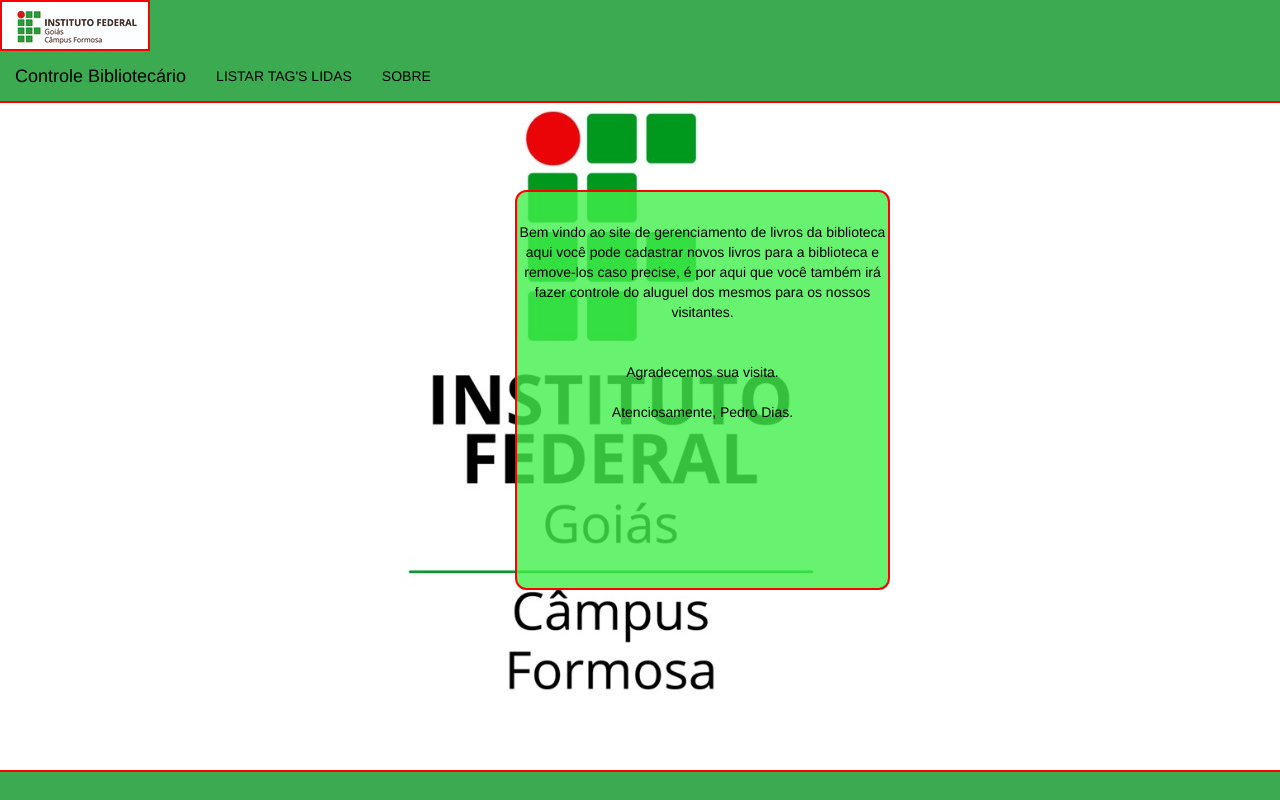
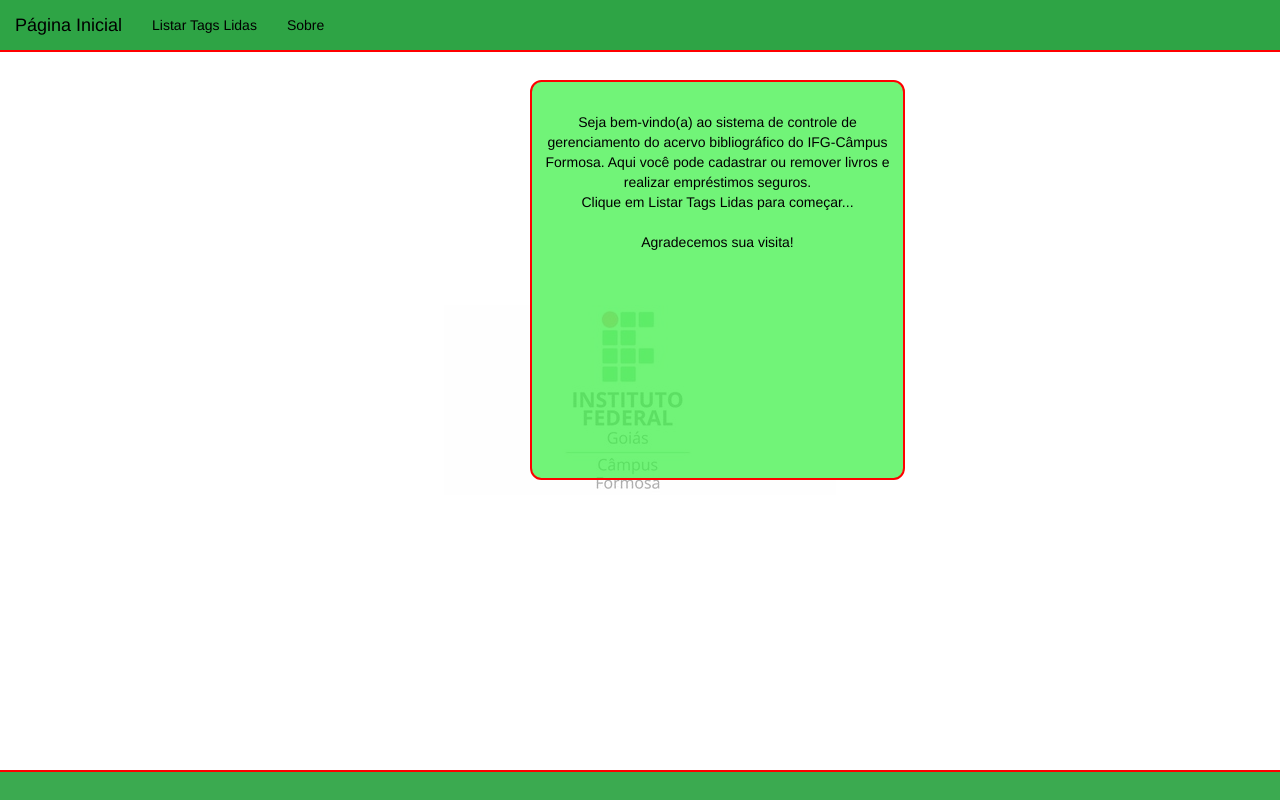
Before and after one commit to Psherman42000/LivroSec4IFG, a PHP site: page / in a window 1280 px wide. Run offline with PHP 8.4, Linux system fonts and the light colour scheme.

Commit message:
Add files via upload

```diff
--- a/ControleBibliotecário/cabecalho.php
+++ b/ControleBibliotecário/cabecalho.php
@@ -9,16 +9,13 @@
 
 	<div class="navbar navbar-inverse navbar-fixed-top opaco">
 		<div class="conteiner">
-			<div class="logo">
-
-			</div>
 			<div class="navbar-header">
-				<a class="navbar-brand" href="index.php" ><font class="transicao" color="black">Controle Bibliotecário</font></a>
+				<a class="navbar-brand" href="index.php" ><font class="transicao" color="black">Página Inicial</font></a>
 			</div>
 			<div>
 				<ul class="nav navbar-nav">
-					<li><a href="listaTags.php" ><font class="transicao" color="black">LISTAR TAG'S LIDAS</font></a></li>
-					<li><a href="sobre.php"><font class="transicao" color="black">SOBRE</font></a></li>
+					<li><a href="listaTags.php" ><font class="transicao" color="black">Listar Tags Lidas</font></a></li>
+					<li><a href="sobre.php"><font class="transicao" color="black">Sobre</font></a></li>
 				<ul>
 			</div>
 		</div>
--- a/ControleBibliotecário/css/ControleBibliotecario.css
+++ b/ControleBibliotecário/css/ControleBibliotecario.css
@@ -1,10 +1,10 @@
 body{
 	padding-top: 50px;
-	background-image:url("imagens/logo2.jpeg");
+	background-image:url("imagens/logo7.jpeg");
 	background-position: center;
 	background-repeat: no-repeat;
 	width: 100%;
-	height: 700px;
+	height: 100%;
 	background-attachment: fixed;
 }
 
@@ -45,13 +45,13 @@ body{
 }
 
 .msg{
-	margin-top: 90px;
+	margin-top: 50px;
 }
 
 .blocoCentral{
-	margin-top: 100px;
-	margin-left: 500px;
-	background-color:rgba(66, 240, 75,0.8);
+	margin-top: -10px;
+	margin-left: 515px;
+	background-color:rgba(66, 240, 75,0.75);
 	height: 400px;
 	width: 30%;
 	border-radius: 3%;
@@ -59,7 +59,7 @@ body{
 }
 
 .opaco{
-	background-color:rgba(10, 149, 37,0.8);
+	background-color:rgba(10, 149, 37,0.85);
 	border-bottom: 2px solid red;
 }
 
--- a/ControleBibliotecário/index.php
+++ b/ControleBibliotecário/index.php
@@ -1,12 +1,11 @@
 <?php include("cabecalho.php");?>
 
 	<main class="blocoCentral index">
-		Bem vindo ao site de gerenciamento de livros da biblioteca<br>
-		aqui você pode cadastrar novos livros para a biblioteca e remove-los caso precise,
-		é por aqui que você também irá fazer controle do aluguel dos mesmos para os nossos visitantes.<br>
+		Seja bem-vindo(a) ao sistema de controle de gerenciamento do acervo bibliográfico do IFG-Câmpus Formosa.
+		Aqui você pode cadastrar ou remover livros e realizar empréstimos seguros.<br>
+		Clique em Listar Tags Lidas para começar...
 		<br><br>
-		Agradecemos sua visita.<br><br>
-		Atenciosamente, Pedro Dias.
+		Agradecemos sua visita!<br><br>
 	</main>
 
 <?php include("rodape.php");?>
--- a/ControleBibliotecário/solicita.php
+++ b/ControleBibliotecário/solicita.php
@@ -9,7 +9,7 @@ include("conecta.php");
 			$query2 = " DELETE FROM tagsLidas where id>0";
 			if(mysqli_query($conexao, $query)&&mysqli_query($conexao, $query2)){
 			?>
-				<p class="alert alert-success msg">Pronto para ler...<br> depois de aproximar o livro do leitor verifique a TAG lida na lista.</p>
+				<p class="alert alert-success msg">Pronto para leitura...<br>Aproxime a TAG do material bibliográfico no leitor...</p>
 			<?php
 			}
 			else{
```
Also changed, not shown: ControleBibliotecário/css/imagens/logo05.jpeg (added), ControleBibliotecário/css/imagens/logo2.jpeg, ControleBibliotecário/css/imagens/logo3.jpeg (added), ControleBibliotecário/css/imagens/logo4.png (added), ControleBibliotecário/css/imagens/logo6.png (added), ControleBibliotecário/css/imagens/logo7.jpeg (added).
